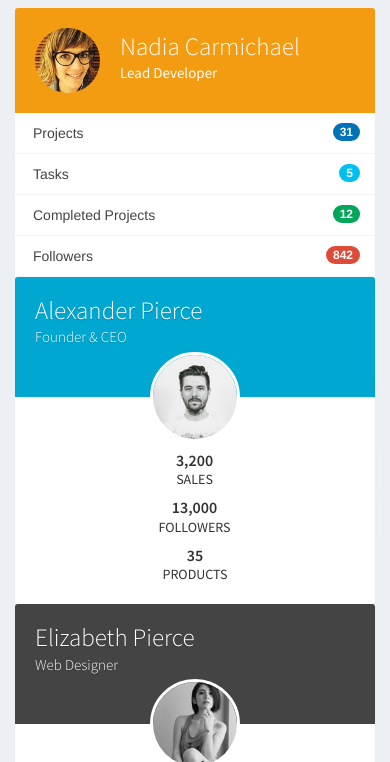
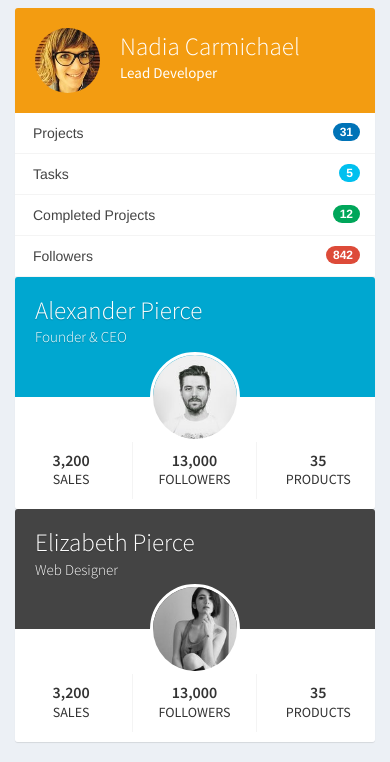
Before and after one commit to camp191/profileCard, a website: page index.html in a window 390 px wide. Shown: the part 82-844 px from the top of the page. Drawn offline with nearby package versions, Linux system fonts and the light colour scheme.

Commit message:
Edit style for reponsive

```diff
--- a/index.html
+++ b/index.html
@@ -5,7 +5,7 @@
   <meta name="viewport" content="width=device-width, initial-scale=1.0">
   <meta http-equiv="X-UA-Compatible" content="ie=edge">
   <!-- Latest compiled and minified CSS -->
-  <link rel="stylesheet" href="./node_modules/bootstrap/dist/css/bootstrap.min.css">
+  <link rel="stylesheet" href="https://maxcdn.bootstrapcdn.com/bootstrap/3.3.7/css/bootstrap.min.css" integrity="sha384-BVYiiSIFeK1dGmJRAkycuHAHRg32OmUcww7on3RYdg4Va+PmSTsz/K68vbdEjh4u" crossorigin="anonymous">
   <link href="https://fonts.googleapis.com/css?family=Source+Sans+Pro:300,400,600" rel="stylesheet">
   <link rel="stylesheet" href="./styles/style.css">
   <link rel="stylesheet" href="./styles/variable.css">
@@ -49,19 +49,19 @@
           </div>
           <div class="profile-footer">
             <div class="row">
-              <div class="col-md-4 border-right">
+              <div class="col-xs-4 border-right">
                 <div class="description-block">
                   <h5 class="header">3,200</h5>
                   <span class="footer">sales</span>
                 </div>
               </div>
-              <div class="col-md-4 border-right">
+              <div class="col-xs-4 border-right">
                 <div class="description-block">
                   <h5 class="header">13,000</h5>
                   <span class="footer">followers</span>
                 </div>
               </div>
-              <div class="col-md-4">
+              <div class="col-xs-4">
                 <div class="description-block">
                   <h5 class="header">35</h5>
                   <span class="footer">products</span>
@@ -83,19 +83,19 @@
             </div>
             <div class="profile-footer">
               <div class="row">
-                <div class="col-md-4 border-right">
+                <div class="col-xs-4 border-right">
                   <div class="description-block">
                     <h5 class="header">3,200</h5>
                     <span class="footer">sales</span>
                   </div>
                 </div>
-                <div class="col-md-4 border-right">
+                <div class="col-xs-4 border-right">
                   <div class="description-block">
                     <h5 class="header">13,000</h5>
                     <span class="footer">followers</span>
                   </div>
                 </div>
-                <div class="col-md-4">
+                <div class="col-xs-4">
                   <div class="description-block">
                     <h5 class="header">35</h5>
                     <span class="footer">products</span>
--- a/package.json
+++ b/package.json
@@ -3,7 +3,5 @@
   "version": "1.0.0",
   "main": "index.js",
   "license": "MIT",
-  "dependencies": {
-    "bootstrap": "3"
-  }
+  "dependencies": {}
 }
```
Also changed, not shown: 1 other file.
